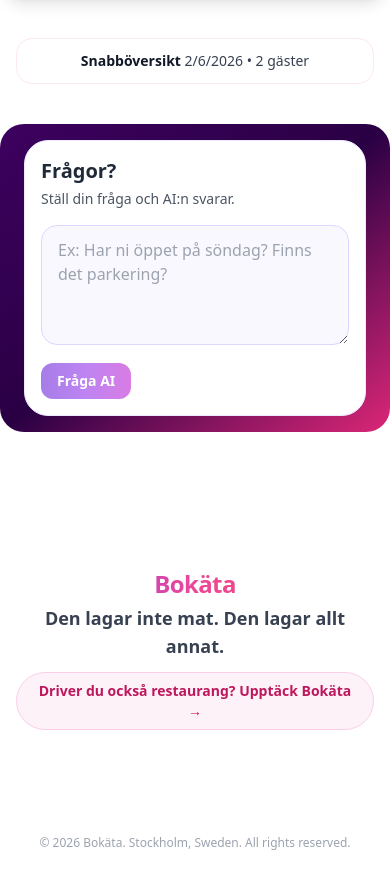
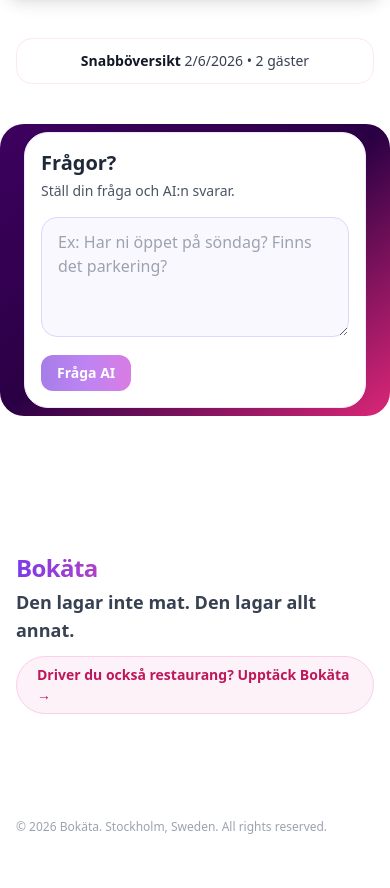
Before and after one commit to zebastianbt-ui/Derni-re-version-Bokata, a React (Vite) app: page /booking in a window 390 px wide. Shown: the part 1424-2312 px from the top of the page. Built offline with nearby package versions, Linux system fonts and the light colour scheme; no server answers.

Commit message:
Tighten FAQ gradient padding and adjust footer Turnstile

```diff
--- a/src/pages/BookingPage.tsx
+++ b/src/pages/BookingPage.tsx
@@ -221,7 +221,7 @@
 export default function BookingPage() {
   const SECTION_PAD_Y = "py-10 md:py-12";
   const SECTION_PAD_X = "px-6 md:px-10";
-  const SECTION_PAD_Y_TIGHT = "py-4 md:py-6";
+  const SECTION_PAD_Y_TIGHT = "py-2 md:py-4";
   const [restaurantSlug, setRestaurantSlug] = useState("demo");
   const [restaurantName, setRestaurantName] = useState<string | null>(null);
   const turnstileSiteKey = import.meta.env.VITE_TURNSTILE_SITE_KEY as string | undefined;
@@ -831,9 +831,9 @@
         </div>
       )}
 
-      <footer className="mt-0 py-10 text-center">
+      <footer className="mt-0 py-10 text-left">
         <div className="mx-auto max-w-5xl px-4">
-          <div className="flex flex-col items-center gap-6 md:flex-row md:items-center md:justify-between md:text-left">
+          <div className="flex flex-col items-start gap-6 md:flex-row md:items-center md:justify-between">
             <div>
               <div className="text-2xl md:text-3xl font-extrabold tracking-tight text-transparent bg-clip-text bg-gradient-to-r from-violet-600 via-pink-500 to-rose-500">
                 Bokäta
@@ -849,8 +849,10 @@
               </a>
             </div>
             {!created && turnstileSiteKey ? (
-              <div className="flex flex-col items-center md:items-end">
-                <div ref={turnstileRef} className="min-h-[65px]" />
+              <div className="flex flex-col items-start md:items-end">
+                <div className="origin-top-left scale-50">
+                  <div ref={turnstileRef} className="min-h-[65px]" />
+                </div>
                 {turnstileError ? <div className="mt-2 text-xs text-rose-600">{turnstileError}</div> : null}
               </div>
             ) : null}
```
